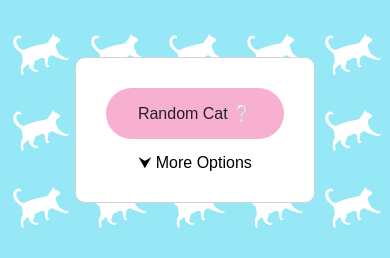
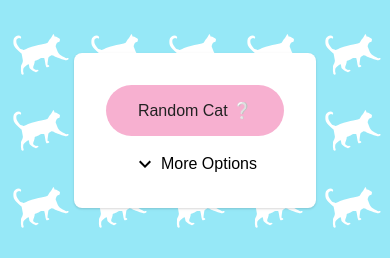
Before and after one commit to rtmonteiro/cats4fun, an Angular app: page / in a window 390 px wide. Shown: the part 292-550 px from the top of the page. Built offline with nearby package versions, Linux system fonts and the light colour scheme.

Commit message:
Options Menu Icon not found in mobile
Changed how the icon appeared from an before pseudo-element to a svg inline element

```diff
--- a/src/app/app.component.scss
+++ b/src/app/app.component.scss
@@ -1,7 +1,7 @@
 .container {
-  padding: 30px;
-  border: solid 1px lightgray;
-  border-radius: 10px;
+  padding: 2rem;
+  box-shadow: 0 1px 3px 0 rgba(0, 0, 0, 0.1), 0 1px 2px 0 rgba(0, 0, 0, 0.06);
+  border-radius: 0.5rem;
   background-color: white;
   display: flex;
   flex-direction: column;
--- a/src/app/components/cat-forms/cat-forms.component.html
+++ b/src/app/components/cat-forms/cat-forms.component.html
@@ -1,12 +1,10 @@
 <form #form="ngForm">
   <div class="options" #options [style.display]="hideElement?'inherit':'none'">
+
     <div class="form-group">
       <label for="breed">Breed:</label>
       <select name="breed" id="breed" [(ngModel)]="cat.breed">
-        <option
-          *ngFor="let breed of breeds"
-          [ngValue]="breed.id"
-          [attr.selected]="cat.breed==breed.name ? true : null">
+        <option *ngFor="let breed of breeds" [ngValue]="breed.id" [attr.selected]="cat.breed==breed.name ? true : null">
           {{breed.name}}
         </option>
       </select>
@@ -15,22 +13,26 @@
     <div class="form-group">
       <label for="categories">Category: </label>
       <select name="categories" id="categories" [(ngModel)]="cat.categorie">
-        <option
-          *ngFor="let categorie of categories"
-          [ngValue]="categorie.id"
-          [attr.selected]="cat.categorie==categorie.name ? true : null"
-        >
+        <option *ngFor="let categorie of categories" [ngValue]="categorie.id"
+          [attr.selected]="cat.categorie==categorie.name ? true : null">
           {{ categorie.name | titlecase }}
         </option>
       </select>
     </div>
+
   </div>
 
 
-  <button (click)="getCat(cat.breed, cat.categorie)">Random Cat ❔</button>
+  <button id="getCatButton" (click)="getCat(cat.breed, cat.categorie)">Random Cat ❔</button>
 </form>
 
-<p (click)='toggleOptions()' [className]="hideElement ? 'onOptions' : ''">More Options</p>
+<div id="options" (click)='toggleOptions()' [className]="hideElement ? 'onOptions' : ''">
+  <svg style="width:24px;height:24px" viewBox="0 0 24 24">
+    <path fill="currentColor" d="M7.41,8.58L12,13.17L16.59,8.58L18,10L12,16L6,10L7.41,8.58Z" />
+  </svg>
+  <p id="optionsText">More Options</p>
+
+</div>
 
 <figure>
   <img alt="kitten">
--- a/src/app/components/cat-forms/cat-forms.component.scss
+++ b/src/app/components/cat-forms/cat-forms.component.scss
@@ -1,5 +1,4 @@
 form {
-  // display: none;
   & .form-group {
     margin-bottom: 20px;
     display: flex;
@@ -19,29 +18,29 @@ form {
   }
 }
 
-p {
-  margin-top: 15px;
-  &::before {
-    content: '\02b9f';
+
+#options {
+  margin-top: 1rem;
+  display: flex;
+  flex-direction: row;
+  justify-content: center;
+  align-items: center;
+  &:hover, &:focus {
+    text-decoration: underline;
+    cursor: pointer;
+  }
+  & svg {
     margin-right: 0.25em;
     display: inline-block;
     transition: transform 300ms ease-in-out;
   }
-  &:hover, &:focus {
-    text-decoration: underline;
-    cursor: pointer;
-    // &::before {
-    //   // content: '\02b9d';
-    //   transform: rotate(-180deg);
-    // }
+  &.onOptions {
+    svg {
+      transform: rotate(-180deg);
+    }
   }
 }
 
-.onOptions {
-  &::before {
-      transform: rotate(-180deg);
-  }
-}
 
 figure {
   display: none;
--- a/src/app/components/cat-forms/cat-forms.component.ts
+++ b/src/app/components/cat-forms/cat-forms.component.ts
@@ -26,11 +26,10 @@ export class CatFormsComponent implements OnInit {
   breeds: IBreed[] = CatBreeds;
 
   toggleOptions() {
-    const options = document.querySelector('.options');
-    const p = document.querySelector('p');
-    const btn = document.querySelector('button');
+    const       p = document.querySelector('#optionsText');
+    const     btn = document.querySelector('#getCatButton');
 
-    // console.log(form);
+    // console.log(arrow);
     this.hideElement = !this.hideElement;
     if (this.hideElement) {
       p.textContent = 'Less Options';
```
